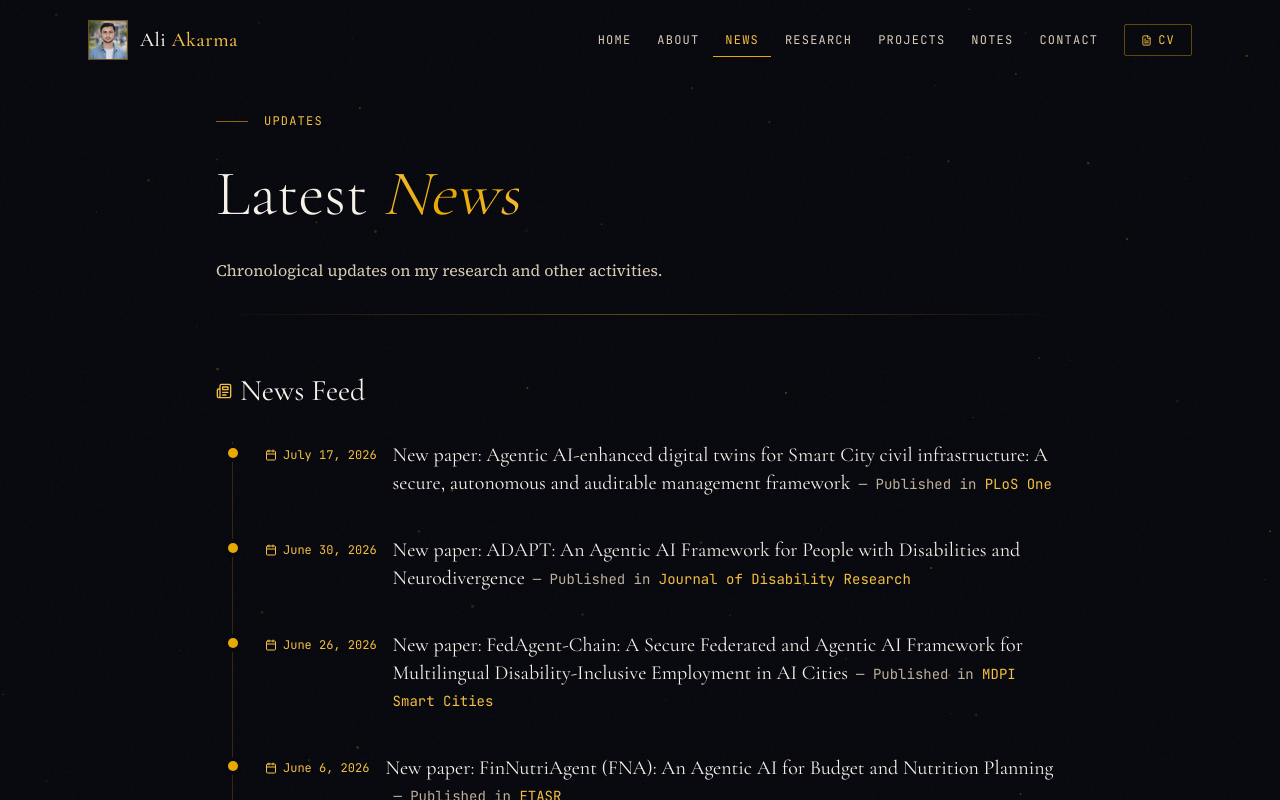
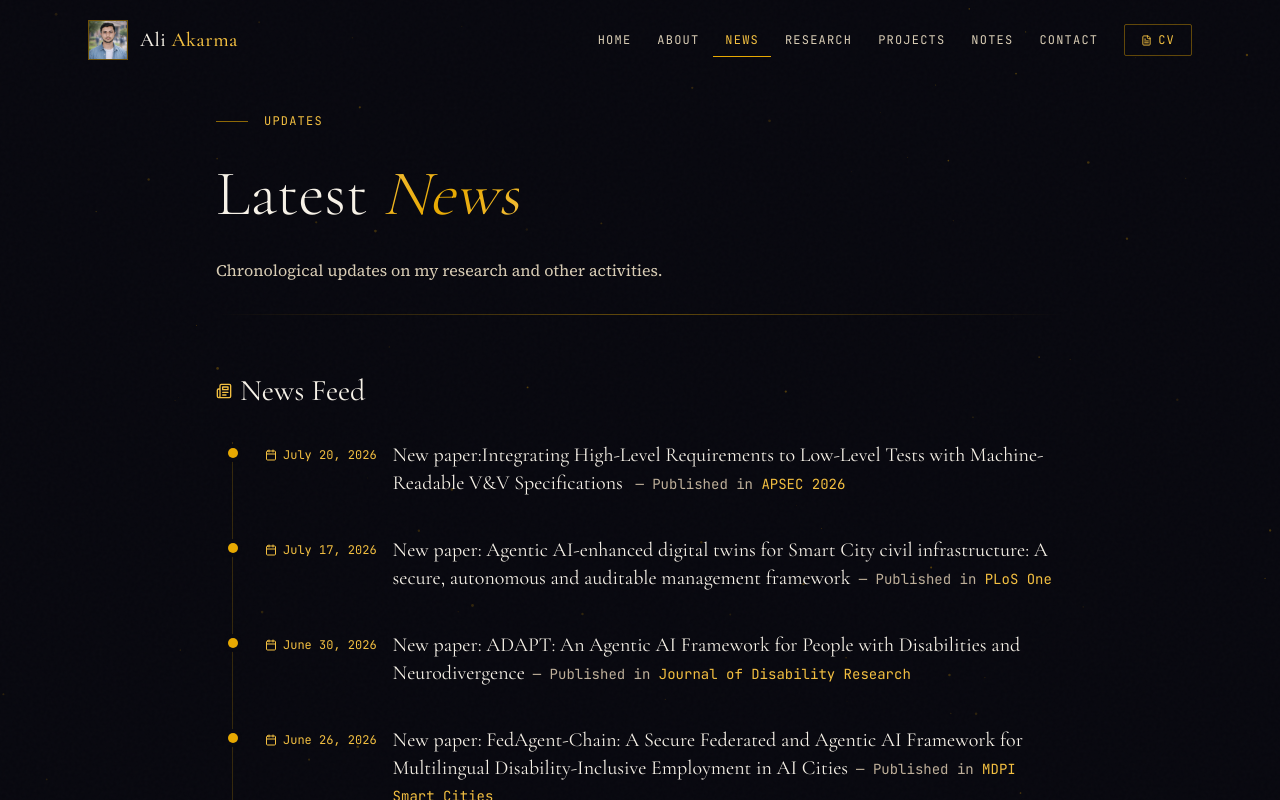
Before and after one commit to aliakarma/portfolio, a Next.js app: page /news in a window 1280 px wide. Shown: the top 800 px of the page. Built offline with nearby package versions, Linux system fonts and the light colour scheme.

Commit message:
Update news.js

```diff
--- a/pages/news.js
+++ b/pages/news.js
@@ -8,6 +8,13 @@ import SectionReveal from '../components/SectionReveal'
 // Edit your future news items here!
 // Just add a new object to the top of this array.
 const newsData = [
+  {
+    id: 16,
+    date: 'July 20, 2026',
+    title: 'New paper:Integrating High-Level Requirements to Low-Level Tests with Machine-Readable V&V Specifications ',
+    venue: 'APSEC 2026',
+
+  },
   {
     id: 15,
     date: 'June 1, 2026',
```
